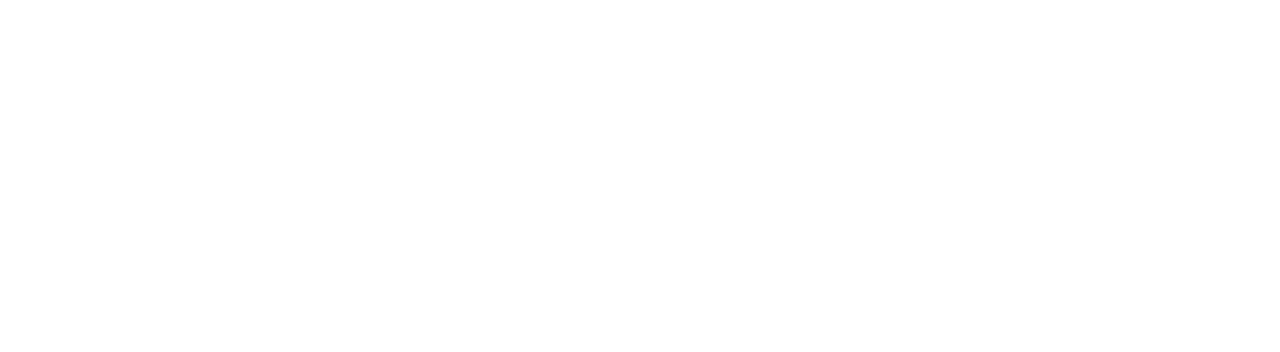
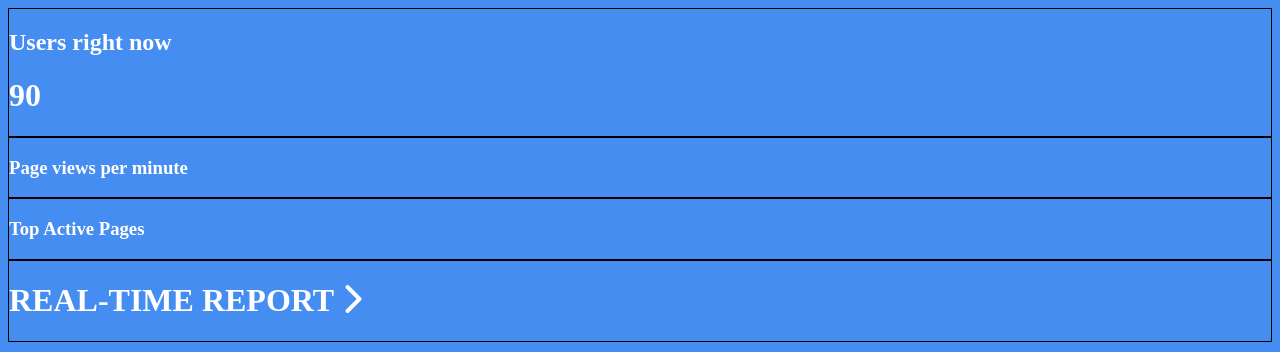
Before and after one commit to maureenoldyck/css-integration, a plain HTML site: page Interface-2/index.html in a window 1280 px wide. Drawn offline with Linux system fonts and the light colour scheme.

Commit message:
Created different parts per section.

```diff
--- a/Interface-2/index.html
+++ b/Interface-2/index.html
@@ -1,11 +1,33 @@
 <!DOCTYPE html>
 <html lang="en">
-  <head>
+
+<head>
     <meta charset="UTF-8" />
     <meta name="viewport" content="width=device-width, initial-scale=1.0" />
-    <title>Interface #</title>
-  </head>
-  <body>
-    <!-- Your code here -->
-  </body>
+    <link rel="stylesheet" href="style.css">
+    <script src="https://kit.fontawesome.com/fd87467771.js" crossorigin="anonymous"></script>
+    <title>Interface 2</title>
+</head>
+
+<body>
+    <div class="wrapper">
+        <div class="top">
+<h2>Users right now</h2>
+<h1>90</h1>
+        </div>
+        <div class="graph">
+<h3>Page views per minute</h3>        </div>
+        <div class="pages">
+<h3>Top Active Pages</h3>
+        </div>
+        <div class="bottom">
+<h1>REAL-TIME REPORT <i class="fas fa-chevron-right"></i> </h1>
+        </div>
+
+
+
+
+    </div>
+</body>
+
 </html>
--- a/Interface-2/style.css
+++ b/Interface-2/style.css
@@ -0,0 +1,41 @@
+body {
+    background-color: #468df1;
+    color: white;
+}
+
+
+/*** CLASSES ***/
+
+.wrapper {
+    display: flex;
+    flex-direction: column;
+}
+
+.top {
+    border: 1px solid black;
+    flex: 1;
+}
+
+.graph {
+    border: 1px solid black;
+
+    flex: 1;
+}
+
+.pages {
+    border: 1px solid black;
+
+    flex: 1;
+
+}
+
+.bottom {
+    border: 1px solid black;
+
+    flex: 1;
+
+}
+
+.fas {
+    color: white;
+}
```
Also changed, not shown: Interface-2/images/13.ui-chart-2.png (added), 2 other files.
